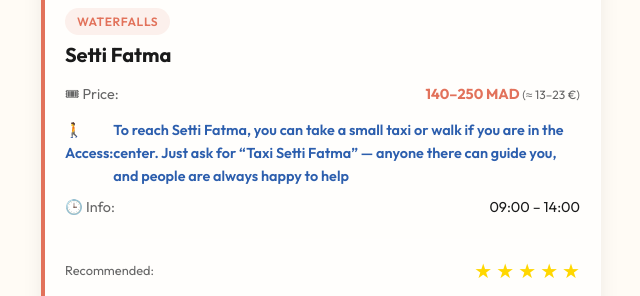
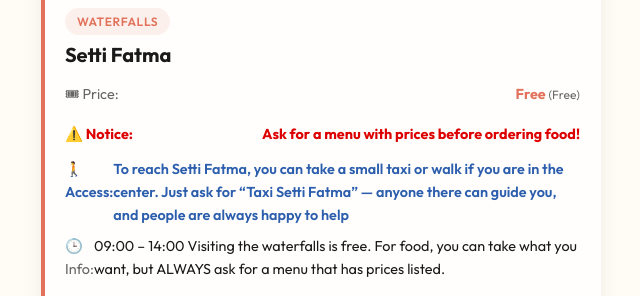
Before and after one commit to ebayismail20-create/marrakech-riads, a website built with Vite: page index.html in a window 1280 px wide. Shown: the part 8017-8313 px from the top of the page, without its empty margins (319-959 px from the left). Built offline with nearby package versions, Linux system fonts and the light colour scheme.

Commit message:
Update Setti Fatma with free entry and food price warning

```diff
--- a/main.js
+++ b/main.js
@@ -161,8 +161,10 @@ const locations = {
             image: 'https://cdn.getyourguide.com/image/format=auto,fit=crop,gravity=center,quality=60,width=535,height=400,dpr=2/tour_img/a3dd66602214123ee08ff4804b0286a2bb90e459338bb276a645aef56a59b6c4.png',
             rating: 5,
             distance: '',
-            price: { mad: '140–250 MAD', eur: '≈ 13–23 €' },
+            price: { mad: 'Free', eur: 'Free' },
             bestTime: '09:00 – 14:00',
+            info: 'Visiting the waterfalls is free. For food, you can take what you want, but ALWAYS ask for a menu that has prices listed.',
+            warning: 'Ask for a menu with prices before ordering food!',
             access: 'To reach Setti Fatma, you can take a small taxi or walk if you are in the center. Just ask for “Taxi Setti Fatma” — anyone there can guide you, and people are always happy to help',
             maps: 'https://maps.google.com/?q=Setti+Fatma+Ourika',
             badge: 'Waterfalls'
```
Also changed, not shown: dist/assets/index-B6G0TsGA.js (deleted), dist/assets/index-yfL8oOAp.js (added), dist/index.html.
